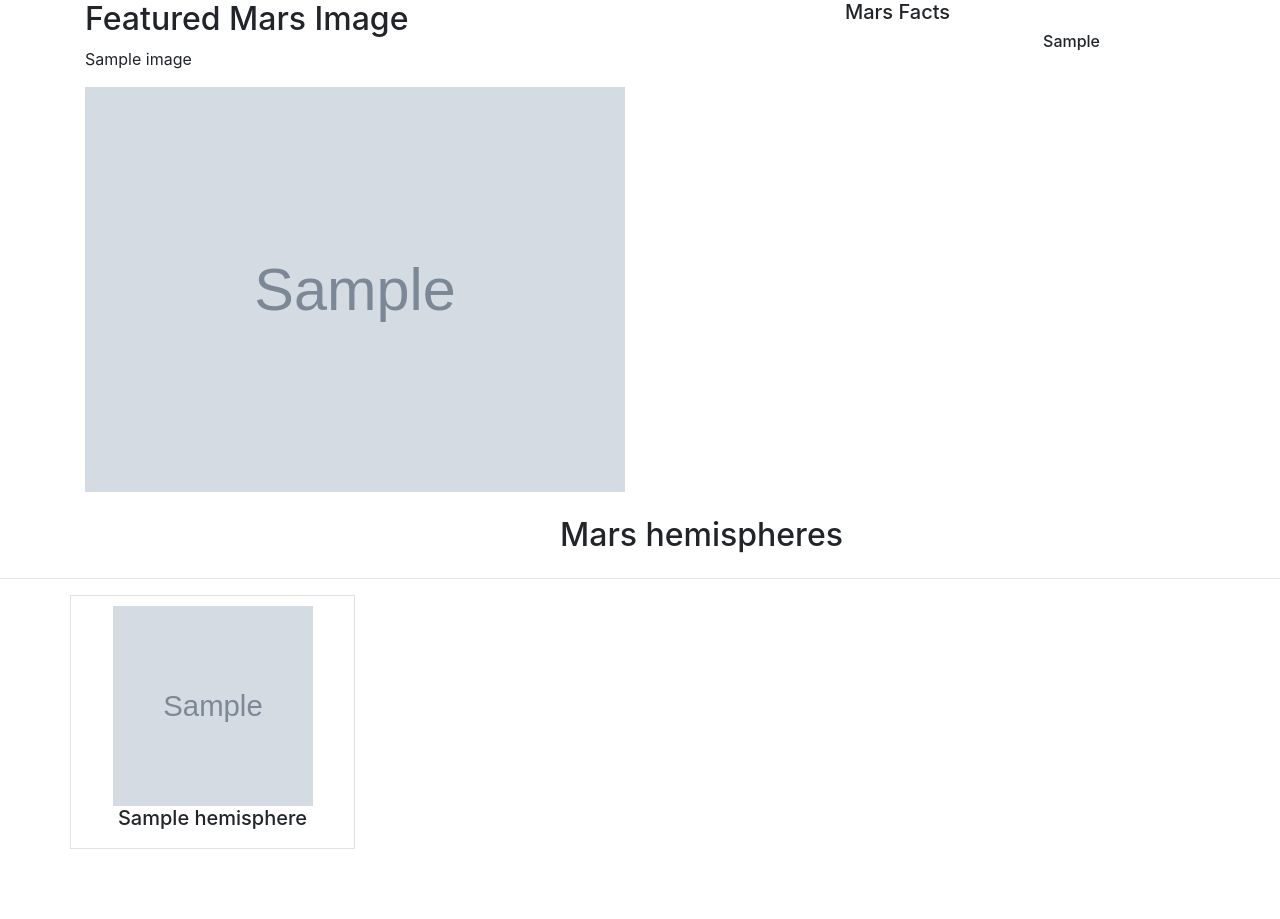
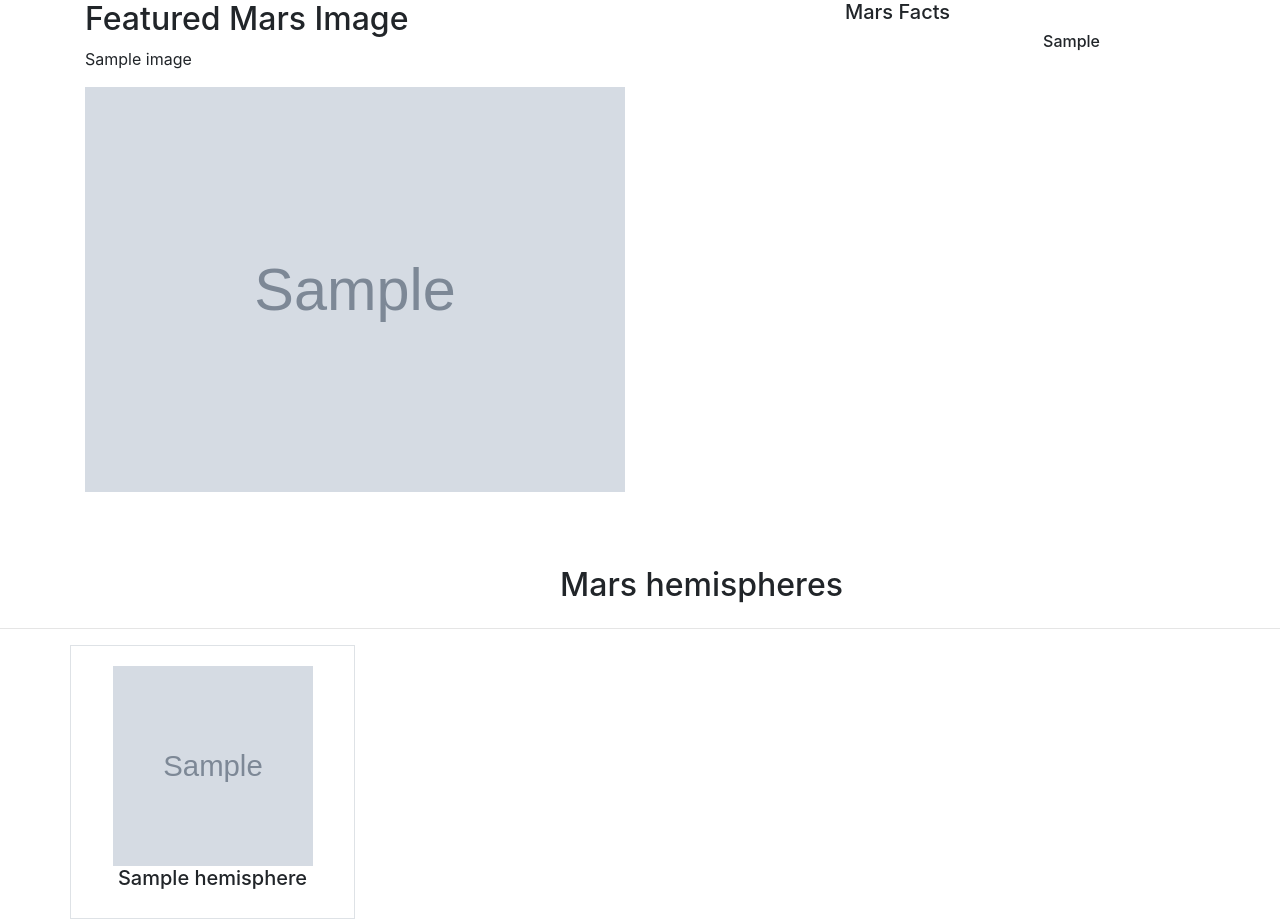
Before and after one commit to Ash-Tao/MissionToMars_WebScraping, a Flask app: page / in a window 1280 px wide; the page is wider, and only the part inside the window is pictured. Shown: the part 446-1365 px from the top of that part. Before the commit the page ends 1295 px from the top of that part, so only its background shows below. Run offline with Flask 2, Linux system fonts and the light colour scheme; grey boxes marked "Sample" are stand-in pictures; a database or web service that is not in the repository returns one stand-in record (values such as "Sample title"); some libraries are stand-ins or nearby versions.

Commit message:
updated htnm

```diff
--- a/Missions_to_Mars/templates/index.html
+++ b/Missions_to_Mars/templates/index.html
@@ -12,6 +12,12 @@
       outline-style: solid;
       outline-width: 1px;
       font-size:15px;}
+
+      img{
+        max-width: 100%;
+        max-height: 100%;
+        /* display: block; remove extra space below image */
+    }
     </style>
 
   </head>
@@ -40,12 +46,12 @@
 
 <div class="container">
   <div class="row no-gutter img-table">
-    <div class="col-md-6" >
+    <div class="col-lg-6 col-sm-12" style="padding-bottom:50px;">
       <h2 class="title">Featured Mars Image</h2>
       <p class="text">{{ mars.featured_image_title }}</p>
       <img class="img-bottom" width="100%" src="{{ mars.featured_image }}" alt="Featured Mars Image">
     </div>
-    <div class="col-md-3 offset-2">
+    <div class="col-md-3 offset-2" >
       <h5 class="title display-6">Mars Facts</h5>
       <h6 style="text-align:right;">{{ mars.fact_table | safe }}</h6>
     </div>
@@ -65,15 +71,17 @@
 <div class="container">
   <div class="row">
     {% for hemisphere in mars.hemisphere_images %}
-    <div class="box col-lg-3 col-mg-12 border" style="padding: 10px">
-      <!-- <div class="col-lg-3 col-mg-12 border" style="padding: 10px"> -->
-            <center><img width="200 px" height="200 px" src="{{ hemisphere.img_url | safe }}"></center>
+    <!-- <div class="container" style="padding-bottom: 10px;"> -->
+      <div class="col-lg-3 col-md-12 border" style="padding: 20px;padding-bottom:20px;">
+        <center><img width="200 px" height="200 px"  src="{{ hemisphere.img_url | safe }}"></center>
             <h5 style="text-align:center;"> {{ hemisphere.title | safe }} </h5>
       </div>
+    <!-- </div> -->
     {% endfor %}
   <!-- </div> -->
   </div>
 </div>
+
 
     <!-- Bootstrap JavaScript -->
     <!-- jQuery, Popper.js & Bootstrap JS -->
```
Also changed, not shown: 3 other files.
